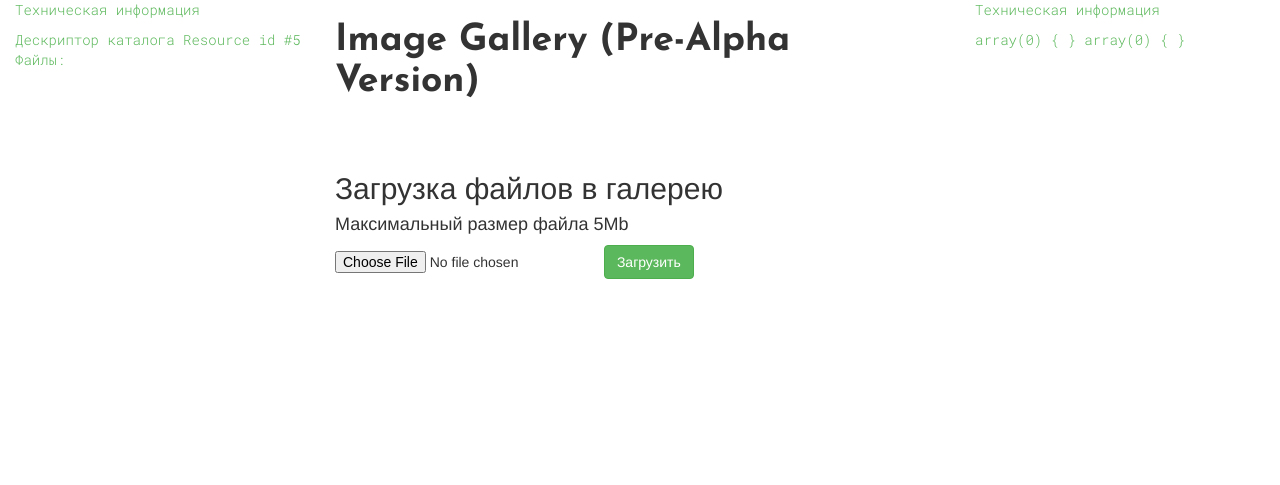
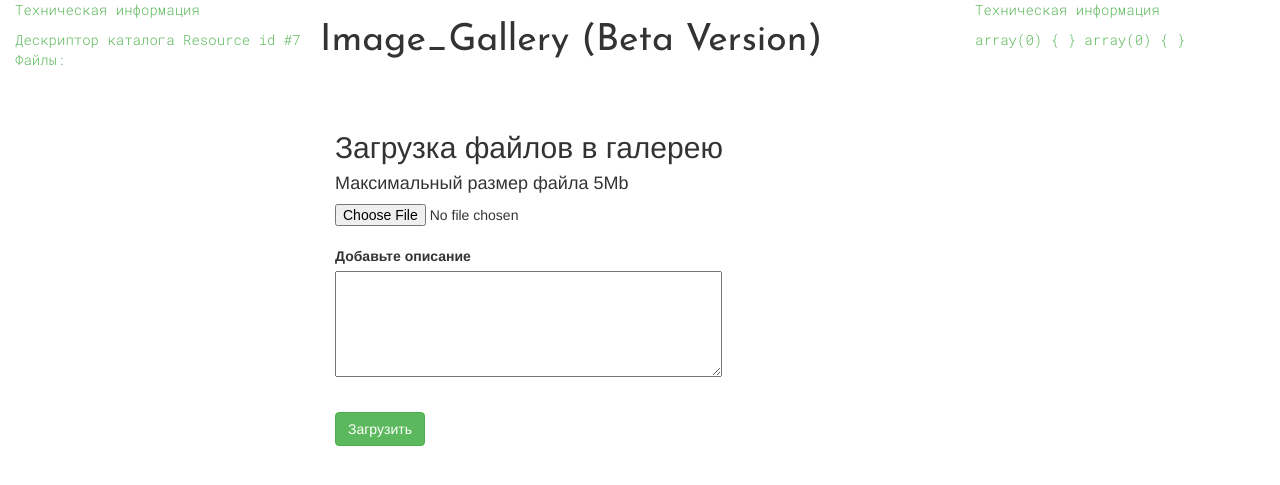
Before and after one commit to lutersergei/geekbrais-leson_7, a PHP site: page /index.php in a window 1280 px wide. Shown: the top 485 px of the page. Run offline with PHP 8.4, Linux system fonts and the light colour scheme.

Commit message:
Исправил ошибки из ДЗ_6, поправил адаптивную верстку. Добавление информации о файле в БД

```diff
--- a/index.php
+++ b/index.php
@@ -8,8 +8,10 @@ define('DANGER_SIZE_EXCEEDED','Превышен максимальный раз
 define('SUCCESS','Изображение успешно загружено');
 $folder=false;
 $result=false;
+$files_array=array();
 //Явно не лучший скрипт для создания превью. Но работает
 include 'func_make_thumb.php';
+include 'database_connection.php';
 //Передача результата из сессии в переменную
 if (isset($_SESSION['result']))
 {
@@ -24,19 +26,39 @@ if (!is_dir($_SERVER['DOCUMENT_ROOT'].DIRECTORY_SEPARATOR.'img'))
     header("Location: index.php");
     die();
 }
-else $folder=opendir($_SERVER['DOCUMENT_ROOT'].DIRECTORY_SEPARATOR.'img');
+//Создаем массив файлов содержащийся в папке $folder
+else
+{
+    $folder = opendir($_SERVER['DOCUMENT_ROOT'] . DIRECTORY_SEPARATOR . 'img');
+    if ($folder != false) {
+        while ($file = readdir($folder))
+        {
+            if (($file == ".") || ($file == "..")) continue;
+            $files_array[] = $file;
+        }
+        closedir($folder);
+    }
+}
 if ((isset($_FILES['images'])))
 {           //Проверка типа загружаемого файла
     $type_array=getimagesize($_FILES['images']['tmp_name']);
-    $_SESSION['type']=$type_array[2];
+//    $_SESSION['type']=$type_array[2];
+    $file_path=$_SERVER['DOCUMENT_ROOT'].'/'.'img/'.$_FILES['images']['name'];
+    $file_name=$_FILES['images']['name'];
+    $description=$_POST['description'];
     if (($type_array[2])===(1)||($type_array[2])===(2)||($type_array[2])===(3))
         {   //Проверка размера файла
             if (($_FILES['images']['size'])<MAX_SIZE)
             {
                 if (($_FILES['images']['error'])===0)   //На проверку всех ошибок не хватило времени
                 {
-                    move_uploaded_file($_FILES['images']['tmp_name'],$_SERVER['DOCUMENT_ROOT'].'/'.'img/'.$_FILES['images']['name']);
-                    makeThumbnails($_SERVER['DOCUMENT_ROOT'].'/'.'img_thumbnails/',$_SERVER['DOCUMENT_ROOT'].'/'.'img/'.$_FILES['images']['name'],$_FILES['images']['name']);
+                    move_uploaded_file($_FILES['images']['tmp_name'],$file_path);
+                    makeThumbnails($_SERVER['DOCUMENT_ROOT'].'/'.'img_thumbnails/',$file_path,$file_name);
+                    $query=<<<SQL
+INSERT INTO `file_information` (`id`, `download_time`, `path`, `description`) VALUES (NULL, CURRENT_TIMESTAMP, '$file_path', '$description');
+SQL;
+
+                    $result = mysqli_query($link,$query);
                     $_SESSION['result']=SUCCESS;
                     header("Location: index.php");
                     die();
@@ -61,7 +83,7 @@ if ((isset($_FILES['images'])))
     <title>Gallery</title>
     <link href="css/bootstrap.min.css" rel="stylesheet">
     <link href="css/style.css" rel="stylesheet">
-    <link href='https://fonts.googleapis.com/css?family=Josefin+Sans:700|Roboto+Mono:300' rel='stylesheet' type='text/css'>
+    <link href='https://fonts.googleapis.com/css?family=Josefin+Sans:400|Roboto+Mono:300' rel='stylesheet' type='text/css'>
 </head>
 <body>
 <div class="container-fluid">
@@ -69,33 +91,28 @@ if ((isset($_FILES['images'])))
         <div class="col-md-3 info">
             <p>Техническая информация</p>
             <?php
-            if ($folder!=false)
-            {
-                echo "Дескриптор каталога {$folder}<br>";
-                echo "Файлы:<br>";
-                while ($file=readdir($folder))
-                {
-                    if (($file==".")||($file=="..")) continue;
-                    echo "$file<br>";
-                    $files_array[]=$file;
-                }
-                closedir($folder);
+            echo "Дескриптор каталога {$folder}<br>";
+            echo "Файлы:<br>";
+            foreach ($files_array as $item) {
+                echo $item."<br>";
             }
             ?>
         </div>
         <div class="col-md-6">
-            <h1 class="title">Image Gallery (Pre-Alpha Version)</h1>
+            <div class="row">
+            <h1 class="title">Image_Gallery (Beta Version)</h1>
             <?php
             if (isset($files_array))
             {
                 foreach ($files_array as $files)
                 {
-                    echo "<div class=\"col-md-3\">
+                    echo "<div class=\"col-md-3 col-xs-6 col-sm-4\">
                           <a class=\"thumbnail\" href=\"img/{$files}\" target=\"_blank\"><img src=\"img_thumbnails/{$files}\"></a>
                       </div>";
                 }
             }
             ?>
+            </div>
         </div>
         <div class="col-md-3 info">
             <p>Техническая информация</p>
@@ -111,9 +128,13 @@ if ((isset($_FILES['images'])))
             <h2>Загрузка файлов в галерею</h2>
             <h4>Максимальный размер файла <?php echo MAX_SIZE/1000000?>Mb</h4>
             <form class="form-inline" action="" method="post" enctype="multipart/form-data">
-                <div class="form-group">
+                <div>
                     <input type="file" name="images">
-                </div>
+                </div> <br>
+                <div>
+                    <label for="description">Добавьте описание</label>
+                    <p><textarea rows="5" cols="45" id="description" name="description"></textarea></p>
+                </div><br>
                 <button type="submit" class="btn btn-success">Загрузить</button>
             </form>
             <h4><?php echo $result?></h4>
```
